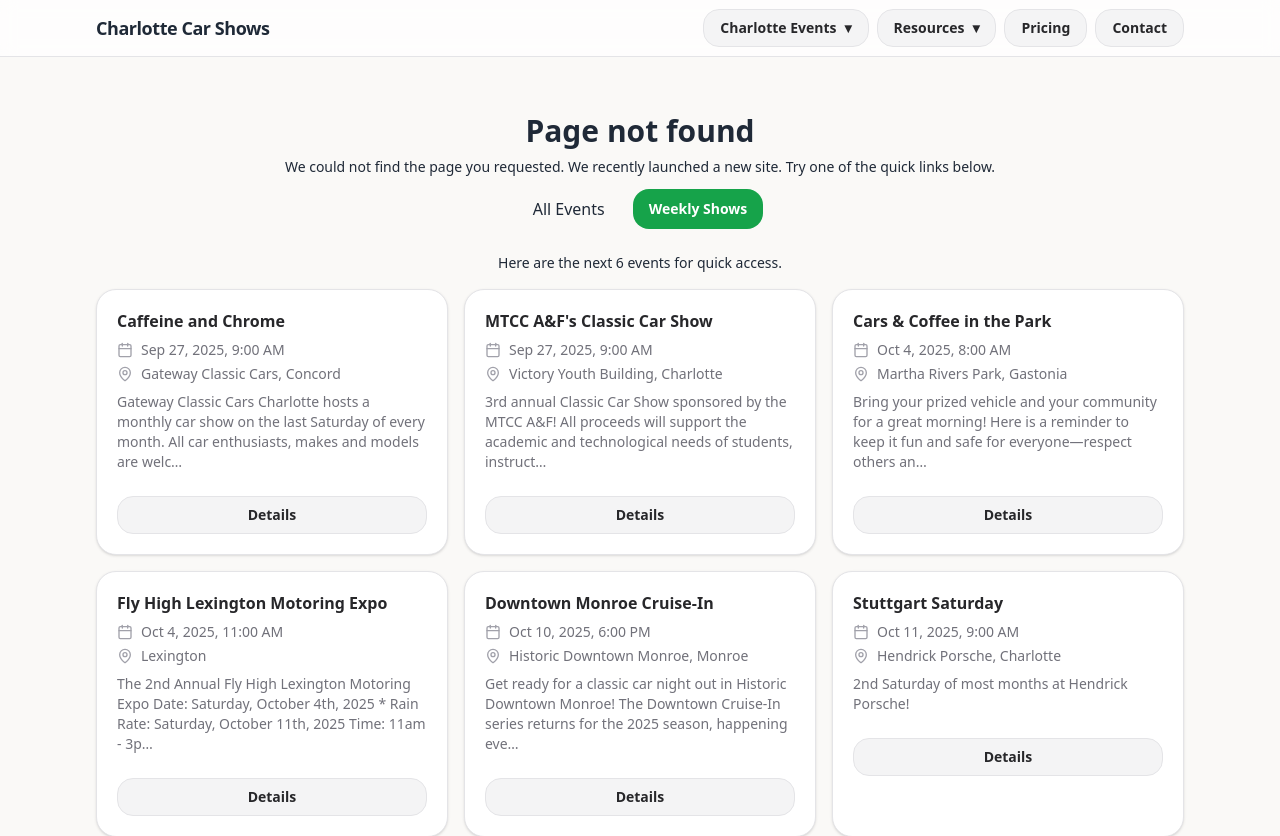
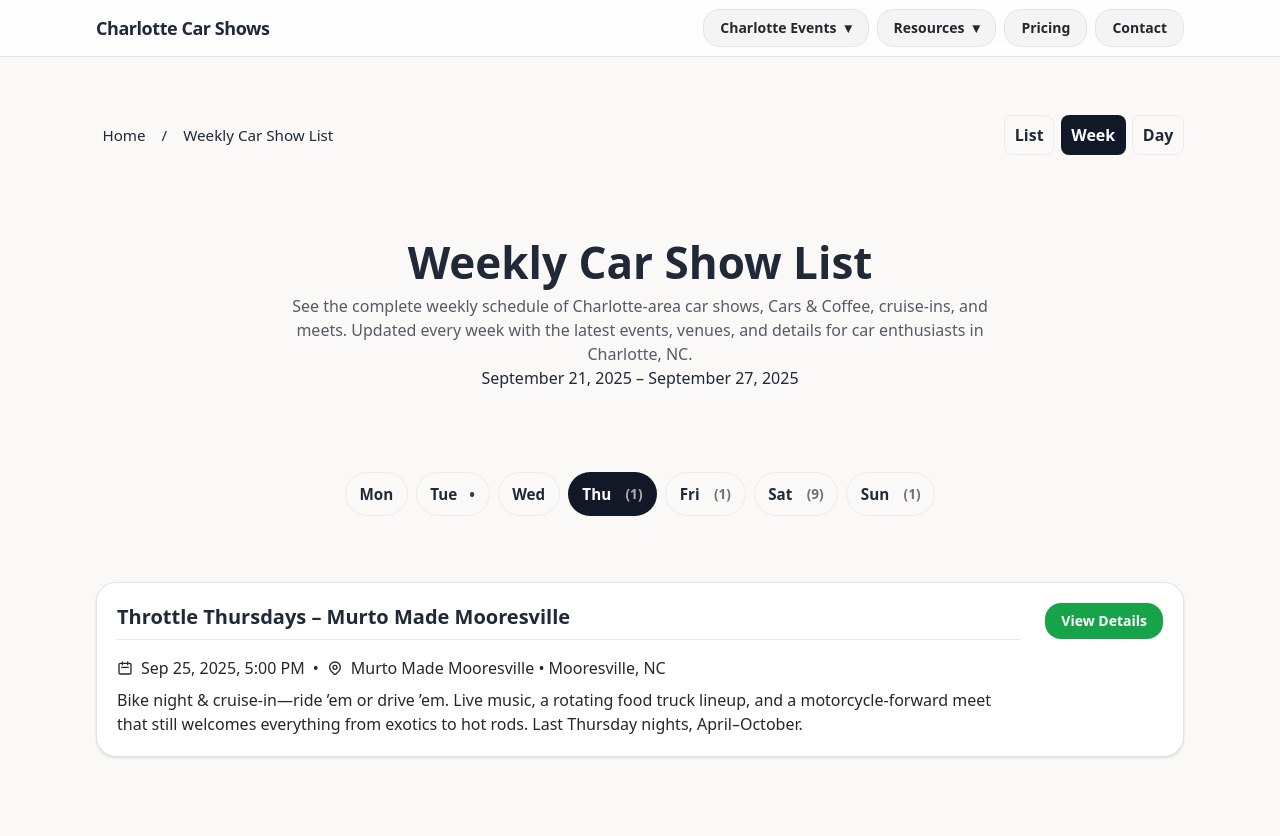
Before and after one commit to kevinscooke/ccs26, a Next.js app: page /daily in a window 1280 px wide. Before the commit this address had no page. Shown: the top 836 px of the page. Built offline with nearby package versions, Linux system fonts and the light colour scheme.

Commit message:
temp change.

```diff
--- /dev/null
+++ b/app/daily/page.tsx
@@ -0,0 +1,180 @@
+export function generateViewport() {
+  return {
+    themeColor: "#ffffff"
+  };
+}
+import type { Metadata } from "next";
+import Link from "next/link";
+import WeeklyTabs from "@/components/WeeklyTabs.client";
+import WeeklyControls from "@/components/WeeklyControls.client";
+import WeeklyList from "@/components/WeeklyList.client";
+import Container from "@/components/Container";
+import weeklyStyles from "@/components/Weekly.module.css";
+import heroStyles from "@/components/HomeHero.module.css";
+import eventsData from "../data/events.json";
+import { getEventSlug } from "@/lib/eventSlug";
+
+function nowInET() {
+  return new Date(new Date().toLocaleString("en-US", { timeZone: "America/New_York" }));
+}
+function startOfWeekET(d: Date) {
+  // Create a Date object normalized to ET for the provided date, then
+  // return the Monday that defines the week. If the date is Sunday, move
+  // to the next day (Monday) so the week is Monday->Sunday.
+  const et = new Date(new Date(d).toLocaleString("en-US", { timeZone: "America/New_York" }));
+  const day = et.getDay();
+  if (day === 0) {
+    et.setDate(et.getDate() + 1);
+  } else {
+    const diffToMonday = (day + 6) % 7;
+    et.setDate(et.getDate() - diffToMonday);
+  }
+  et.setHours(0, 0, 0, 0);
+  return et;
+}
+function endOfWeekET(d: Date) {
+  const start = startOfWeekET(d);
+  const end = new Date(start);
+  end.setDate(end.getDate() + 7);
+  return end;
+}
+function formatRangeET(start: Date, endExclusive: Date) {
+  const fmt = new Intl.DateTimeFormat("en-US", {
+    dateStyle: "long",
+    timeZone: "America/New_York",
+  });
+  const endShown = new Date(endExclusive);
+  endShown.setDate(endShown.getDate() - 1);
+  return `${fmt.format(start)} – ${fmt.format(endShown)}`;
+}
+
+// Helper: treat "null", empty, non-string as absent URL
+function isValidUrl(u: any): u is string {
+  return typeof u === "string" && u.trim() !== "" && !/^null$/i.test(u.trim());
+}
+
+export async function generateMetadata(): Promise<Metadata> {
+  // reuse the same helpers used by the page so metadata and visible heading match
+  const nowEt = nowInET();
+  const weekStartEt = startOfWeekET(nowEt);
+  const weekEndEt = endOfWeekET(nowEt);
+  const headingRange = formatRangeET(weekStartEt, weekEndEt);
+  return {
+    title: "Charlotte Weekly Car Show List | Charlotte Car Shows",
+    description: `See the complete weekly schedule of Charlotte-area car shows, Cars & Coffee, cruise-ins, and meets for ${headingRange}. Updated every week with the latest events, venues, and details for car enthusiasts in Charlotte, NC.`,
+    alternates: {
+      canonical: 'https://charlottecarshows.com/weekly-car-show-list-charlotte',
+    },
+    openGraph: {
+      title: "Charlotte Weekly Car Show List",
+      description: `Discover all upcoming Charlotte car shows, meets, and cruise-ins for this week (${headingRange}). Find event times, locations, and details for the Charlotte, NC area.`,
+      url: "https://charlottecarshows.com/weekly-car-show-list-charlotte",
+      type: "website",
+    },
+    twitter: {
+      card: "summary_large_image",
+      title: "Charlotte Weekly Car Show List",
+      description: `See this week's Charlotte car shows, meets, and cruise-ins. Updated weekly for car enthusiasts in Charlotte, NC. (${headingRange})`,
+    },
+  };
+}
+
+export default function WeeklyCarShowListPage() {
+  const nowEt = nowInET();
+  const weekStartEt = startOfWeekET(nowEt);
+  const weekEndEt = endOfWeekET(nowEt);
+  const events = (eventsData as any[])
+    .filter(e => e.status === "PUBLISHED" && new Date(e.startAt) >= weekStartEt && new Date(e.startAt) < weekEndEt)
+    .sort((a, b) => new Date(a.startAt).getTime() - new Date(b.startAt).getTime() || a.title.localeCompare(b.title))
+    // sanitize URL field so downstream rendering can rely on truthiness
+    .map(e => ({ ...e, url: isValidUrl(e.url) ? e.url.trim() : null }));
+
+  const headingRange = formatRangeET(weekStartEt, weekEndEt);
+  const tfmt = new Intl.DateTimeFormat("en-US", {
+    dateStyle: "medium",
+    timeStyle: "short",
+    timeZone: "America/New_York",
+  });
+
+  // Build a serializable, minimal events array for the client component
+  // Only include events that start within the current ET week (Monday -> Sunday).
+  const weekStart = startOfWeekET(nowInET());
+  const weekEnd = endOfWeekET(nowInET()); // exclusive
+
+  function toEtDate(value: any): Date | null {
+    if (!value) return null;
+    try {
+      return new Date(new Date(String(value)).toLocaleString("en-US", { timeZone: "America/New_York" }));
+    } catch {
+      return null;
+    }
+  }
+
+  const eventsForClient = (eventsData as any[] || [])
+    .map((e) => {
+      const startRaw = e.startAt ?? e.startsAt ?? e.start ?? e.datetime ?? null;
+      return {
+        __rawStart: startRaw,
+        id: e.id ?? e.slug ?? Math.random().toString(36).slice(2, 9),
+        slug: getEventSlug(e), // canonical slug used across the site
+        title: e.title ?? e.name ?? "",
+        startAt: startRaw ? String(startRaw) : "",
+        description: e.description ?? e.summary ?? null,
+        url: e.url ?? null,
+        isFeatured: !!e.isFeatured,
+        venue: {
+          name: e.venue?.name ?? null,
+          slug: e.venue?.slug ?? null,
+          city: e.venue?.city ?? null,
+          state: e.venue?.state ?? null,
+        },
+        city: {
+          name: e.city?.name ?? e.city ?? null,
+        },
+      };
+    })
+    .filter((e) => {
+      const dt = toEtDate(e.__rawStart);
+      if (!dt) return false;
+      return dt >= weekStart && dt < weekEnd;
+    })
+    .map(({ __rawStart, ...keep }) => keep);
+
+  return (
+    <section className="w-full px-4 md:px-12 max-w-7xl mx-auto space-y-12 py-6">
+      {/* Top ad intentionally removed to avoid reserved space above hero */}
+      {/* Header row: breadcrumbs + controls (moved above hero) */}
+      <div className={weeklyStyles.headerRow}>
+        <nav aria-label="Breadcrumb" className={weeklyStyles.breadcrumbs}>
+          <Link href="/">Home</Link>
+          <span className="sep">/</span>
+          <span>Weekly Car Show List</span>
+        </nav>
+        <div className={weeklyStyles.headerControlsWrap}>
+          <WeeklyControls />
+        </div>
+      </div>
+
+      {/* Hero: title, lead, then the week range as part of the hero area */}
+      <div className={heroStyles.hero}>
+        <h1 className={heroStyles.heroTitle}>Weekly Car Show List</h1>
+        <p className={heroStyles.heroLead}>
+          See the complete weekly schedule of Charlotte-area car shows, Cars & Coffee, cruise-ins, and meets.
+          Updated every week with the latest events, venues, and details for car enthusiasts in Charlotte, NC.
+        </p>
+        <div className={weeklyStyles.range} aria-hidden>{formatRangeET(weekStartEt, weekEndEt)}</div>
+      </div>
+
+      {/* Centered tabs */}
+      <div className={weeklyStyles.tabsWrap}>
+        <WeeklyTabs events={eventsForClient} />
+      </div>
+
+      {/* Event list (reuses EventCard, links use event.slug which matches generateStaticParams) */}
+      <WeeklyList events={eventsForClient} />
+
+      {/* Ad loads after LCP/hydration via client AdSlot to avoid blocking LCP */}
+      {/* <AdSlot /> */}
+    </section>
+  );
+}
--- a/components/WeeklyControls.client.tsx
+++ b/components/WeeklyControls.client.tsx
@@ -8,8 +8,9 @@
 }
 
 function setHashValue(value: string | null) {
+  if (typeof window === "undefined") return;
   if (value === null) {
-    // clear hash
+    // clear hash -> week/all view
     history.replaceState(null, "", location.pathname + location.search);
   } else {
     location.hash = value;
@@ -36,29 +37,34 @@
     <div className={styles.headerControls} role="toolbar" aria-label="Weekly controls">
       <button
         type="button"
-        className={`${styles.ctrlBtn} ${isSelected(todayHash) ? styles.active : ""}`}
-        onClick={() => setHashValue(todayHash)}
+        className={styles.ctrlBtn}
+        onClick={() => {
+          // go to full events listing (separate page)
+          router.push("/events/");
+        }}
+        aria-label="List view"
       >
-        Today
+        List
       </button>
 
       <button
         type="button"
-        className={`${styles.ctrlBtn} ${isSelected("weekend") ? styles.active : ""}`}
-        onClick={() => setHashValue(isSelected("weekend") ? null : "weekend")}
+        className={`${styles.ctrlBtn} ${isSelected(null) ? styles.active : ""}`}
+        onClick={() => setHashValue(null)}
+        aria-pressed={isSelected(null)}
+        aria-label="Week view"
       >
-        Weekend
+        Week
       </button>
 
       <button
         type="button"
-        className={styles.ctrlBtn}
-        onClick={() => {
-          // go to full events listing
-          router.push("/events/");
-        }}
+        className={`${styles.ctrlBtn} ${isSelected(todayHash) ? styles.active : ""}`}
+        onClick={() => setHashValue(todayHash)}
+        aria-pressed={isSelected(todayHash)}
+        aria-label="Day view"
       >
-        All
+        Day
       </button>
     </div>
   );
```
